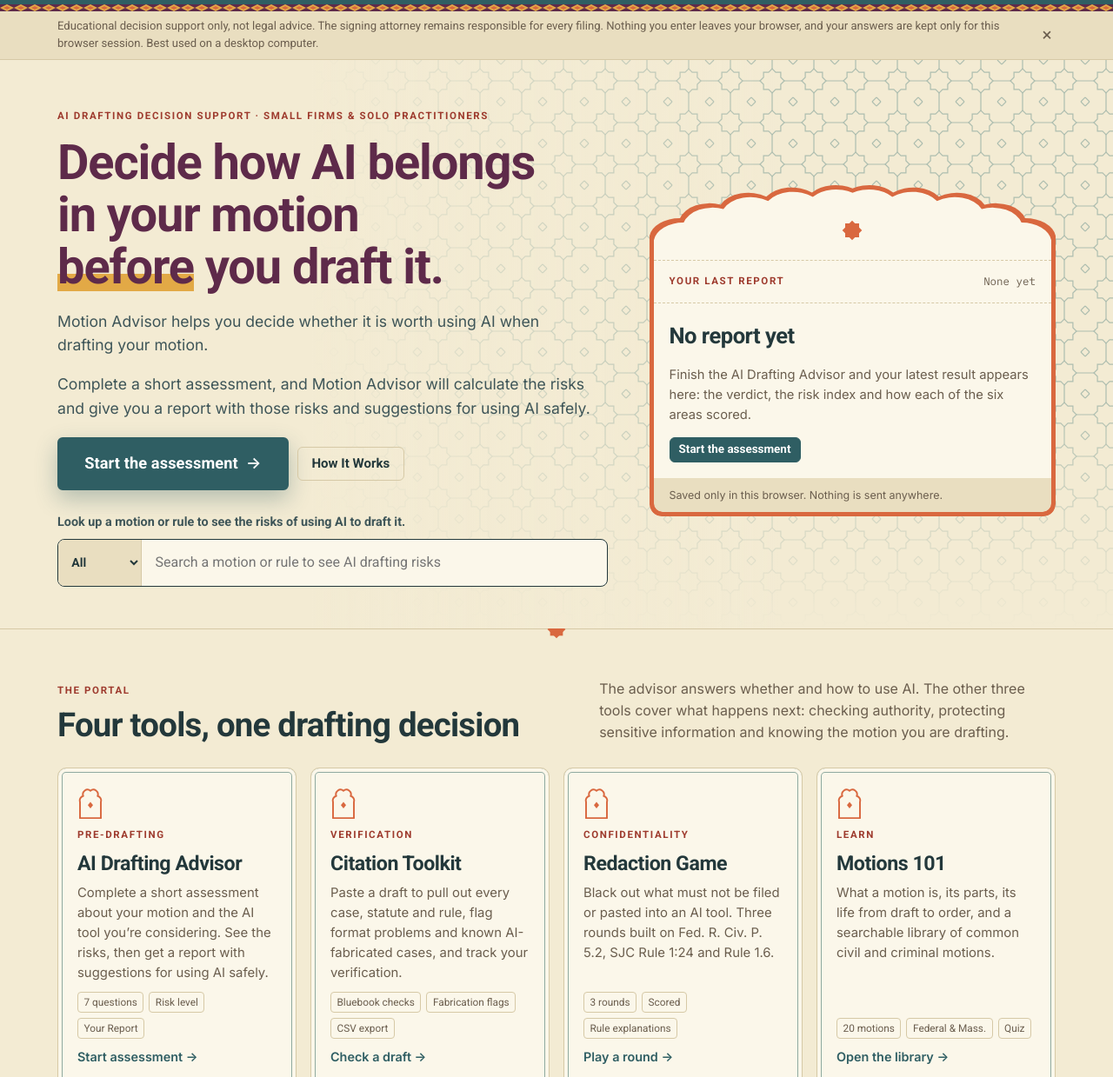
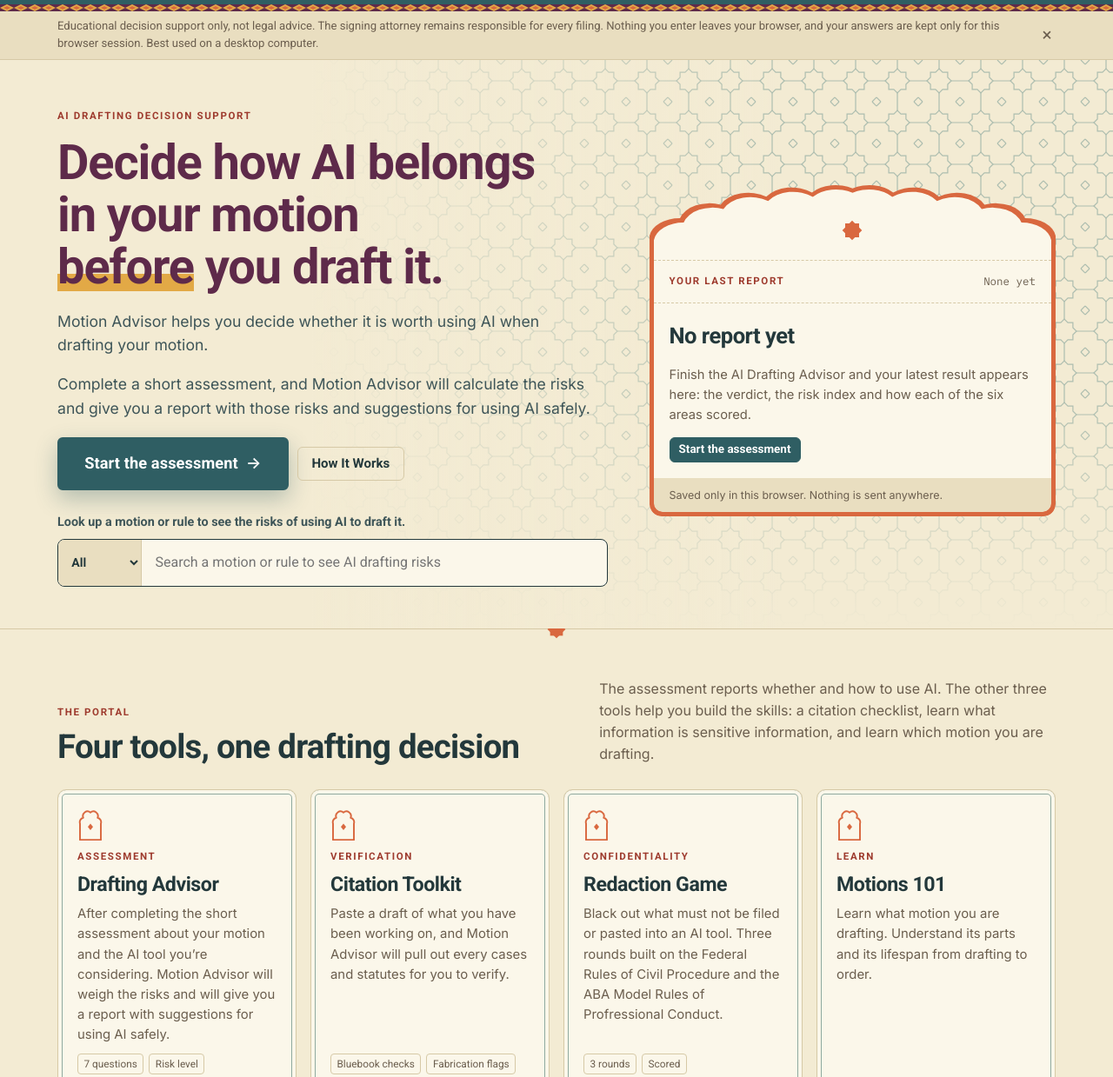
Before and after one commit to shivanidahya/MotionAdvisor, a website: page index.html in a window 1280 px wide. Shown: the part 55-1294 px from the top of the page at 87% size. Drawn offline with nearby package versions, Linux system fonts and the light colour scheme.

Commit message:
Revise home section and feature descriptions
Updated content in the home section and feature descriptions to clarify the purpose and functionality of the tools.

```diff
--- a/index.html
+++ b/index.html
@@ -987,7 +987,7 @@ table.or-grid{width:100%;border-collapse:collapse;font-size:.92rem}
 <section class="view" id="v-home">
   <div class="hero-shell"><div class="wrap hero">
     <div>
-      <div class="eyebrow">AI drafting decision support · Small firms &amp; solo practitioners</div>
+      <div class="eyebrow">AI drafting decision support </div>
       <h1>Decide how AI belongs in your motion <em>before</em> you draft it.</h1>
       <p class="lede">Motion Advisor helps you decide whether it is worth using AI when drafting your motion.</p>
       <p class="lede">Complete a short assessment, and Motion Advisor will calculate the risks and give you a report with those risks and suggestions for using AI safely.</p>
@@ -1007,12 +1007,12 @@ table.or-grid{width:100%;border-collapse:collapse;font-size:.92rem}
   </div></div>
 
   <div class="band"><div class="wrap">
-    <div class="band-head"><div><div class="eyebrow">The portal</div><h2>Four tools, one drafting decision</h2></div><p>The advisor answers whether and how to use AI. The other three tools cover what happens next: checking authority, protecting sensitive information and knowing the motion you are drafting.</p></div>
+    <div class="band-head"><div><div class="eyebrow">The portal</div><h2>Four tools, one drafting decision</h2></div><p>The assessment reports whether and how to use AI. The other three tools help you build the skills: a citation checklist, learn what information is sensitive information, and learn which motion you are drafting.</p></div>
     <div class="feature-grid">
-      <a class="feature" href="#advisor"><span class="eyebrow">Pre-drafting</span><h3>AI Drafting Advisor</h3><p>Complete a short assessment about your motion and the AI tool you’re considering. See the risks, then get a report with suggestions for using AI safely.</p><div class="tags"><span class="tag">7 questions</span><span class="tag">Risk level</span><span class="tag">Your Report</span></div><span class="go">Start assessment →</span></a>
-      <a class="feature" href="#citations"><span class="eyebrow">Verification</span><h3>Citation Toolkit</h3><p>Paste a draft to pull out every case, statute and rule, flag format problems and known AI-fabricated cases, and track your verification.</p><div class="tags"><span class="tag">Bluebook checks</span><span class="tag">Fabrication flags</span><span class="tag">CSV export</span></div><span class="go">Check a draft →</span></a>
-      <a class="feature" href="#redaction"><span class="eyebrow">Confidentiality</span><h3>Redaction Game</h3><p>Black out what must not be filed or pasted into an AI tool. Three rounds built on Fed. R. Civ. P. 5.2, SJC Rule 1:24 and Rule 1.6.</p><div class="tags"><span class="tag">3 rounds</span><span class="tag">Scored</span><span class="tag">Rule explanations</span></div><span class="go">Play a round →</span></a>
-      <a class="feature" href="#motions"><span class="eyebrow">Learn</span><h3>Motions 101</h3><p>What a motion is, its parts, its life from draft to order, and a searchable library of common civil and criminal motions.</p><div class="tags"><span class="tag">20 motions</span><span class="tag">Federal &amp; Mass.</span><span class="tag">Quiz</span></div><span class="go">Open the library →</span></a>
+      <a class="feature" href="#advisor"><span class="eyebrow">Assessment</span><h3>Drafting Advisor</h3><p>After completing the short assessment about your motion and the AI tool you’re considering. Motion Advisor will weigh the risks and will give you a report with suggestions for using AI safely.</p><div class="tags"><span class="tag">7 questions</span><span class="tag">Risk level</span><span class="tag">Your Report</span></div><span class="go">Start assessment →</span></a>
+      <a class="feature" href="#citations"><span class="eyebrow">Verification</span><h3>Citation Toolkit</h3><p>Paste a draft of what you have been working on, and Motion Advisor will pull out every cases and statutes for you to verify.</p><div class="tags"><span class="tag">Bluebook checks</span><span class="tag">Fabrication flags</span><span class="tag">CSV export</span></div><span class="go">Check a draft →</span></a>
+      <a class="feature" href="#redaction"><span class="eyebrow">Confidentiality</span><h3>Redaction Game</h3><p>Black out what must not be filed or pasted into an AI tool. Three rounds built on the Federal Rules of Civil Procedure and the ABA Model Rules of Profressional Conduct.</p><div class="tags"><span class="tag">3 rounds</span><span class="tag">Scored</span><span class="tag">Rule explanations</span></div><span class="go">Play a round →</span></a>
+      <a class="feature" href="#motions"><span class="eyebrow">Learn</span><h3>Motions 101</h3><p>Learn what motion you are drafting. Understand its parts and its lifespan from drafting to order.</p><div class="tags"><span class="tag">20 motions</span><span class="tag">Federal &amp; Mass.</span><span class="tag">Quiz</span></div><span class="go">Open the library →</span></a>
     </div>
   </div></div>
 
```
